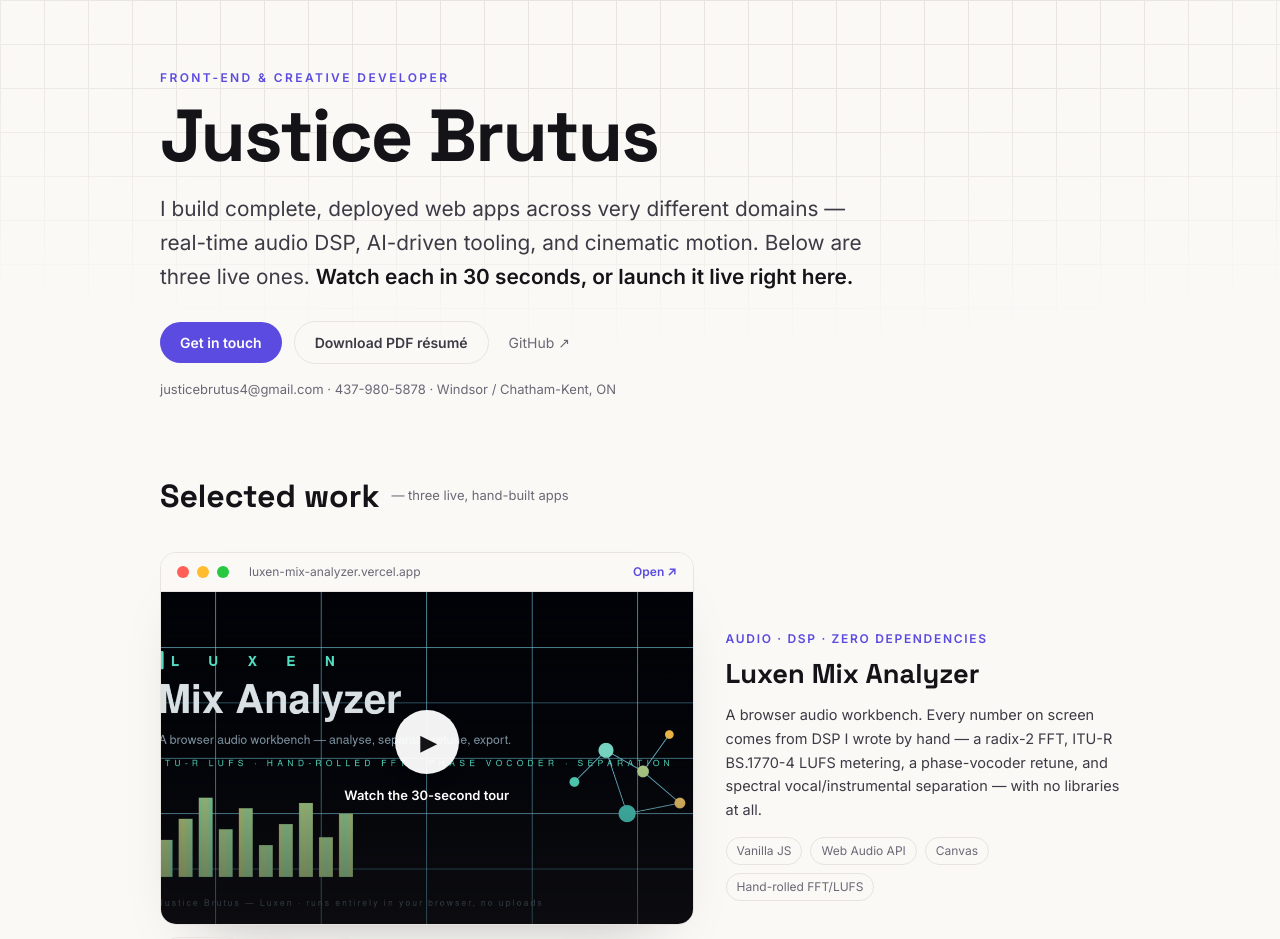
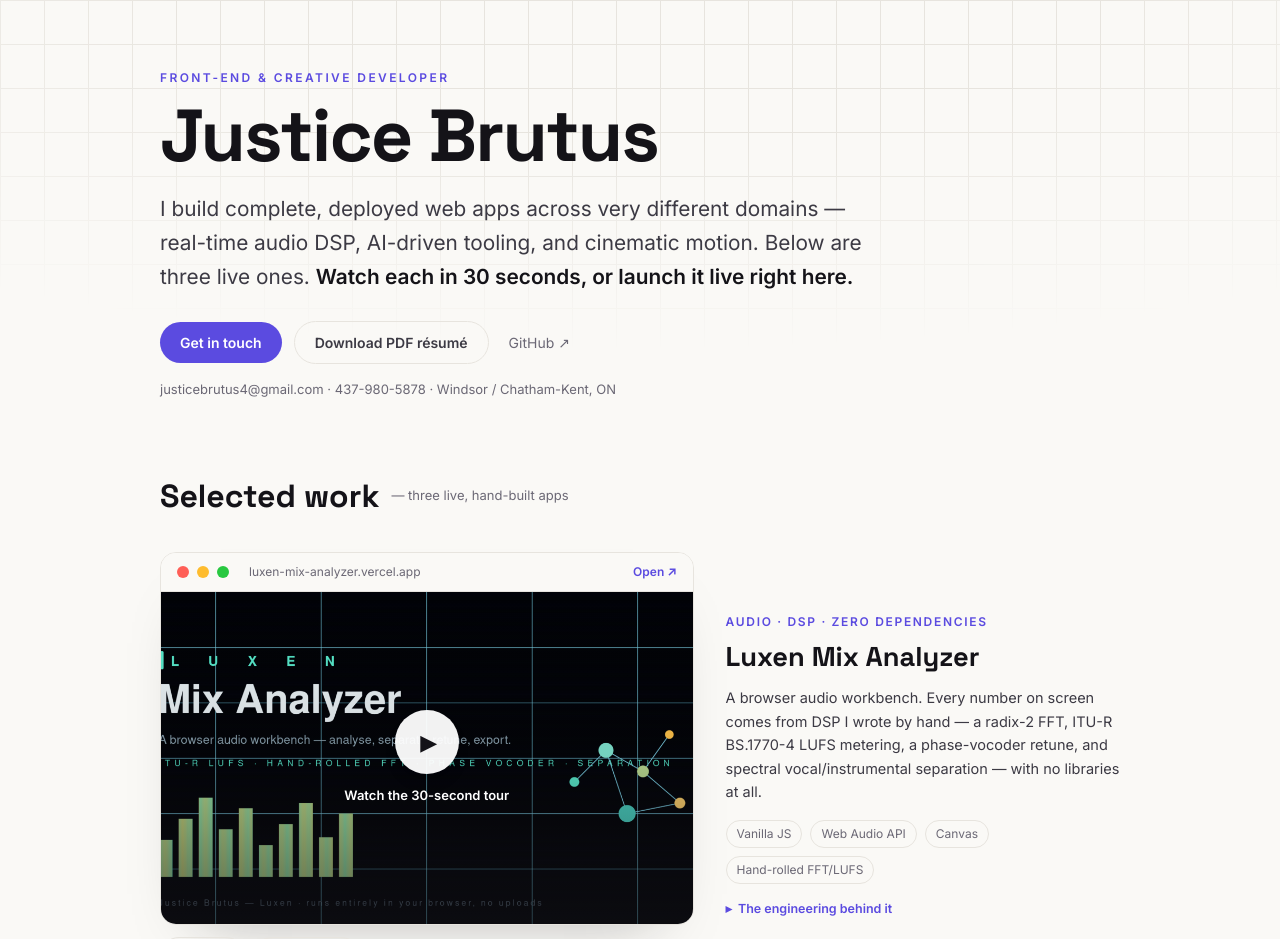
Before and after one commit to justicebrutus/justice-portfolio, a React (Vite) app: page / in a window 1280 px wide. Shown: the top 939 px of the page. Built offline with nearby package versions, Linux system fonts and the light colour scheme.

Commit message:
Add engineering case-study notes to each project

```diff
--- a/src/App.jsx
+++ b/src/App.jsx
@@ -10,6 +10,10 @@ const PROJECTS = [
     video: "/videos/luxen.mp4",
     blurb: "A browser audio workbench. Every number on screen comes from DSP I wrote by hand — a radix-2 FFT, ITU-R BS.1770-4 LUFS metering, a phase-vocoder retune, and spectral vocal/instrumental separation — with no libraries at all.",
     tech: ["Vanilla JS", "Web Audio API", "Canvas", "Hand-rolled FFT/LUFS"],
+    notes: {
+      problem: "An ambient accent colour cycles through the entire hue range, so contrast accessibility can't be checked by eye — it passes at some hues and fails at others.",
+      fix: "Wrote a script that computes the real WCAG contrast ratio across every point in the cycle and set the colour's lightness floor to the worst case, so text always clears 4.5:1 no matter where the animation is.",
+    },
   },
   {
     title: "Brand Kit Generator",
@@ -20,6 +24,10 @@ const PROJECTS = [
     video: "/videos/brandkit.mp4",
     blurb: "Type one sentence and get a full brand system — a colour palette with computed WCAG contrast, a font pairing, a wordmark, a voice, a live website mockup, and a tailored PDF. The design engines are real client-side code; the copy is AI, orchestrated over a two-step chain.",
     tech: ["React", "Vite", "Tailwind", "Anthropic API", "jsPDF"],
+    notes: {
+      problem: "A single AI prompt trying to do brand strategy and copywriting at once produced vague, generic output — it wrote copy before deciding what the brand actually was.",
+      fix: "Split it into a two-step chain: the AI defines the brand strategy first, then a second call writes copy conditioned on that strategy. I also code-split the PDF library so it only loads on download, and added a no-key local fallback so the app always works.",
+    },
   },
   {
     title: "HALO",
@@ -30,6 +38,10 @@ const PROJECTS = [
     video: "/videos/halo.mp4",
     blurb: "A dark, cinematic studio site built around an interactive generative halo — a hand-written canvas particle system with sprite-based glow and cursor physics that visitors can retune live. Framer Motion scroll choreography, a starfield, and real performance tuning.",
     tech: ["React", "Framer Motion", "Canvas", "Vercel"],
+    notes: {
+      problem: "The particle halo froze the browser tab. The glow used ctx.shadowBlur — one of the most expensive canvas operations — recomputed per particle, every frame, at full retina resolution: tens of thousands of blur operations a second.",
+      fix: "Pre-rendered the glow once to an offscreen sprite and stamped copies with drawImage() instead of recomputing the blur. Also capped the canvas resolution, reduced the particle count, and paused the render loop when the tab is hidden. Cache expensive work, never redo it in a hot loop.",
+    },
   },
 ];
 
@@ -94,6 +106,22 @@ export default function App() {
                       <span key={t} className="font-ui text-[12px] text-mute border border-line rounded-full px-2.5 py-1">{t}</span>
                     ))}
                   </div>
+                  {p.notes && (
+                    <details className="mt-4 group">
+                      <summary className="cursor-pointer list-none font-ui text-[12.5px] font-semibold text-accent hover:text-accentink select-none">
+                        <span className="inline-block transition-transform group-open:rotate-90 mr-1.5">▸</span>
+                        The engineering behind it
+                      </summary>
+                      <div className="mt-3 pl-3 border-l-2 border-line space-y-2.5">
+                        <p className="font-ui text-[13px] leading-relaxed text-body">
+                          <span className="font-semibold text-ink">The problem — </span>{p.notes.problem}
+                        </p>
+                        <p className="font-ui text-[13px] leading-relaxed text-body">
+                          <span className="font-semibold text-ink">The fix — </span>{p.notes.fix}
+                        </p>
+                      </div>
+                    </details>
+                  )}
                 </div>
               </div>
             ))}
```
